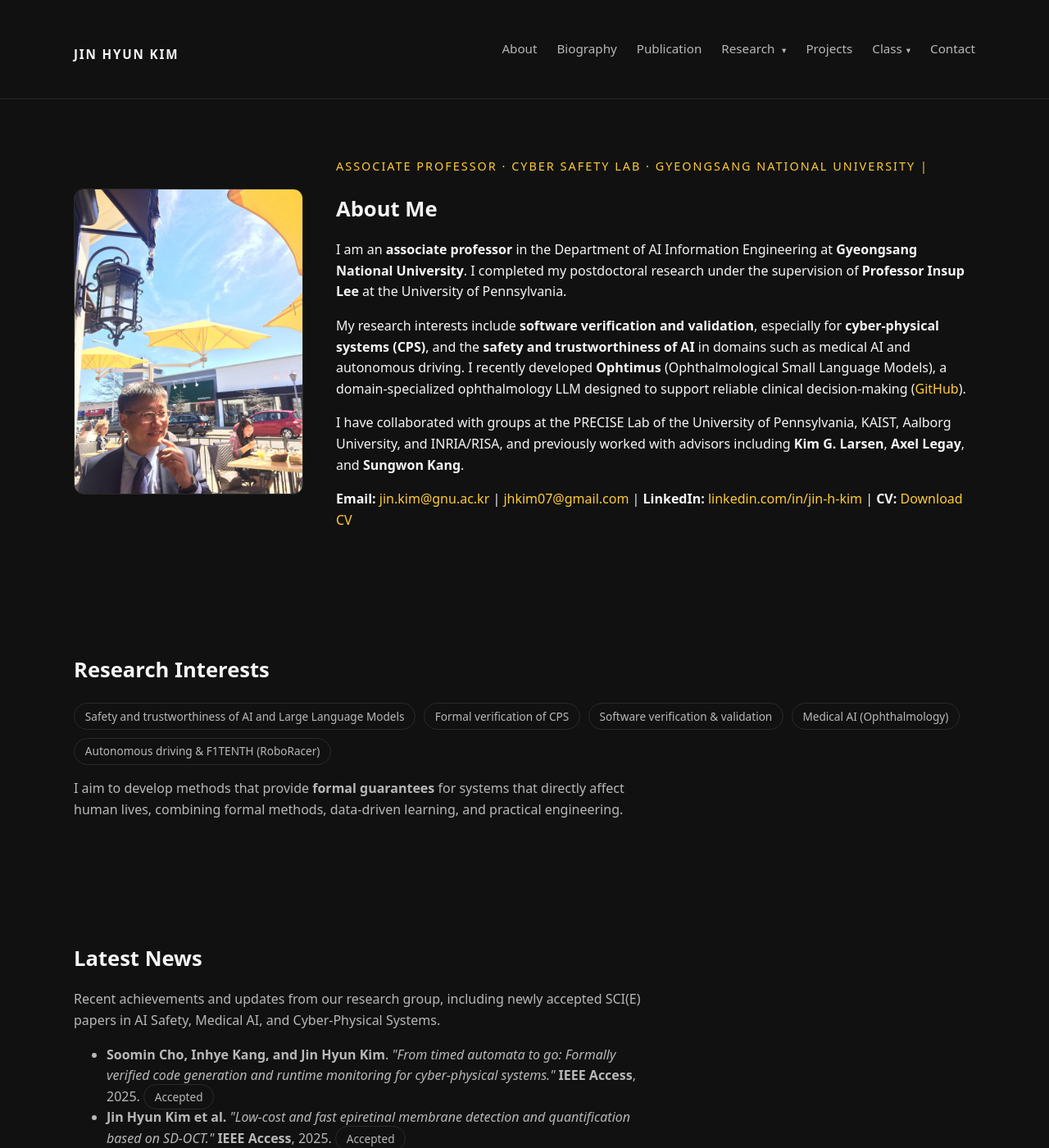
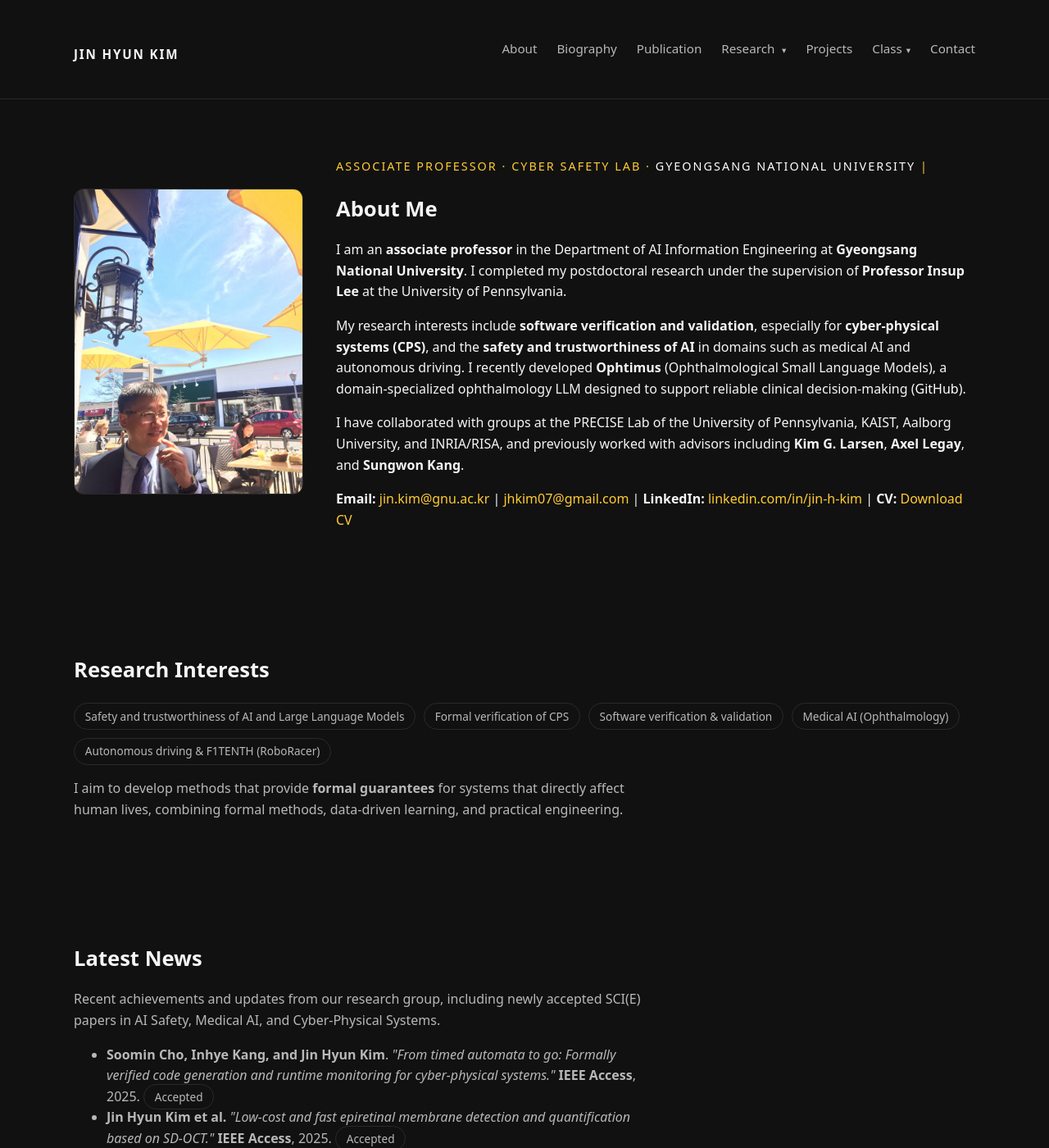
Before and after one commit to jhkim07/jhkim07.github.io, a Jekyll site: the page built from index.md, in a window 1280 px wide and 1400 px high. Shown: the whole window at 82% size. Built offline with Jekyll 4.4.1, drawn with Linux system fonts in a browser that asks for light colours.

Commit message:
Change Link Colour

```diff
--- a/assets/css/styles.css
+++ b/assets/css/styles.css
@@ -274,7 +274,7 @@ body {
 
 /* 기본 링크 색 */
 a {
-  color: #ffcc33;     /* 밝은 골드 */
+  color: #ffffff;     /* 밝은 골드 */
   text-decoration: none;
 }
 
```
